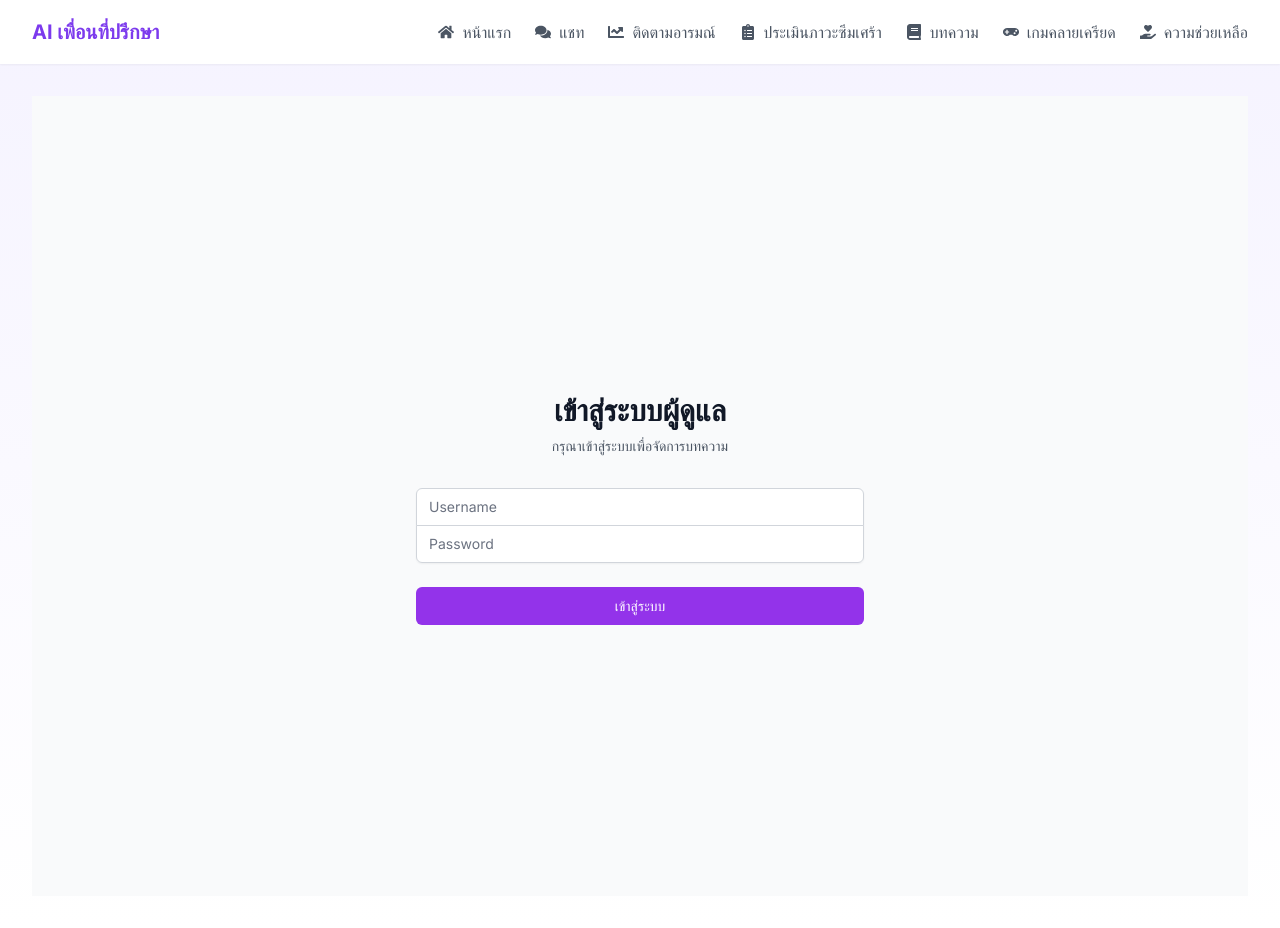
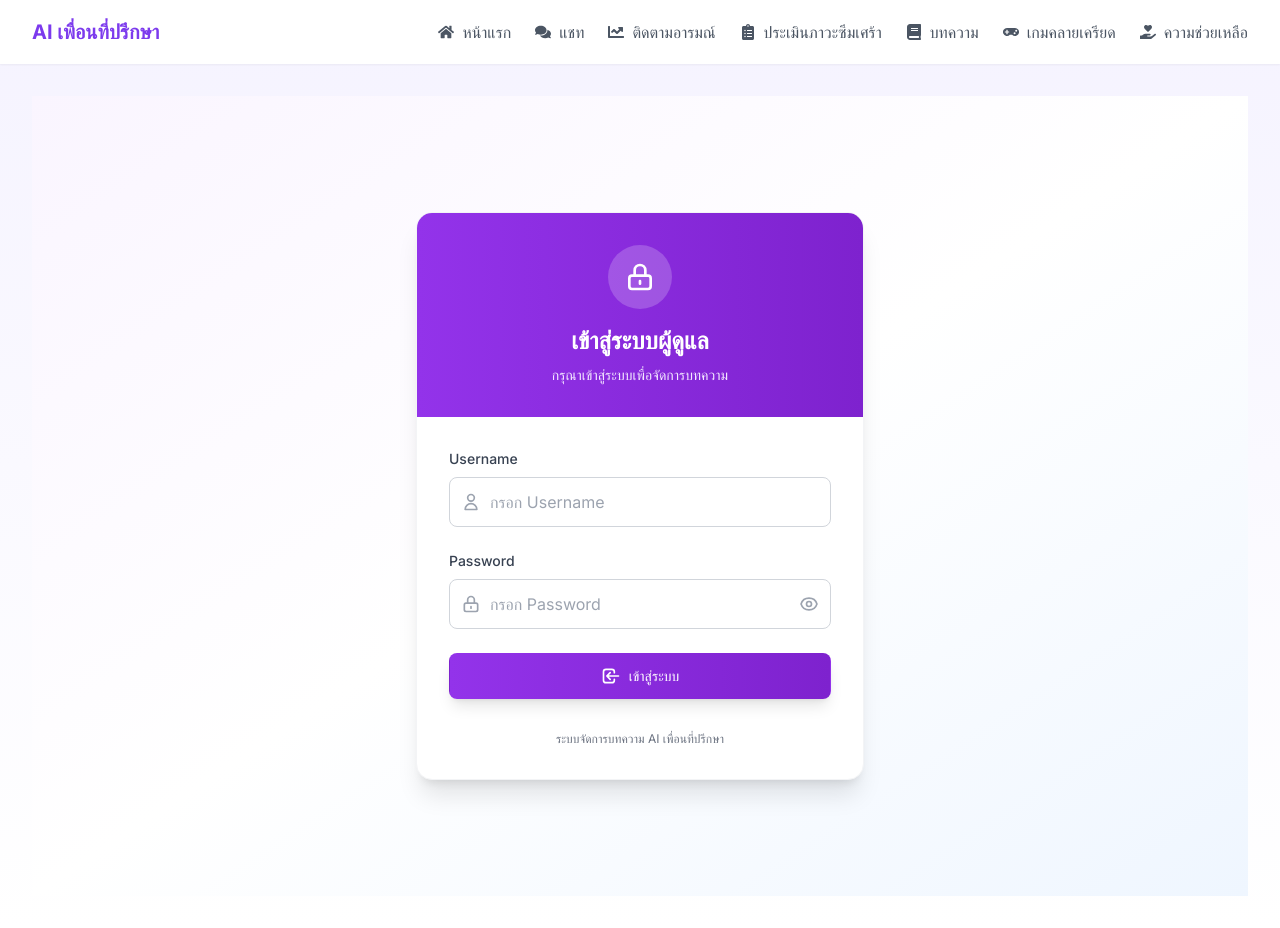
Before and after one commit to jansitthichai/ai-counselor, a Next.js app: page /admin/login in a window 1280 px wide. Built offline with nearby package versions, Linux system fonts and the light colour scheme.

Commit message:
Redesign admin login form with modern UI and enhanced UX features

```diff
--- a/app/admin/login/page.tsx
+++ b/app/admin/login/page.tsx
@@ -8,6 +8,7 @@
   const [password, setPassword] = useState('')
   const [error, setError] = useState('')
   const [isLoading, setIsLoading] = useState(false)
+  const [showPassword, setShowPassword] = useState(false)
   const router = useRouter()
 
   const handleSubmit = async (e: React.FormEvent) => {
@@ -31,67 +32,148 @@
   }
 
   return (
-    <div className="min-h-screen bg-gray-50 flex items-center justify-center py-12 px-4 sm:px-6 lg:px-8">
-      <div className="max-w-md w-full space-y-8">
-        <div>
-          <h2 className="mt-6 text-center text-3xl font-extrabold text-gray-900">
+    <div className="min-h-screen bg-gradient-to-br from-purple-50 via-white to-blue-50 flex items-center justify-center py-12 px-4 sm:px-6 lg:px-8">
+      <div className="max-w-md w-full">
+        {/* Card Container */}
+        <div className="bg-white rounded-2xl shadow-xl border border-gray-100 overflow-hidden">
+          {/* Header Section */}
+          <div className="bg-gradient-to-r from-purple-600 to-purple-700 px-8 py-8 text-center">
+            <div className="w-16 h-16 bg-white bg-opacity-20 rounded-full flex items-center justify-center mx-auto mb-4">
+              <svg className="w-8 h-8 text-white" fill="none" stroke="currentColor" viewBox="0 0 24 24">
+                <path strokeLinecap="round" strokeLinejoin="round" strokeWidth={2} d="M12 15v2m-6 4h12a2 2 0 002-2v-6a2 2 0 00-2-2H6a2 2 0 00-2 2v6a2 2 0 002 2zm10-10V7a4 4 0 00-8 0v4h8z" />
+              </svg>
+            </div>
+            <h2 className="text-2xl font-bold text-white mb-2">
               เข้าสู่ระบบผู้ดูแล
             </h2>
-          <p className="mt-2 text-center text-sm text-gray-600">
+            <p className="text-purple-100 text-sm">
               กรุณาเข้าสู่ระบบเพื่อจัดการบทความ
             </p>
           </div>
 
-        <form className="mt-8 space-y-6" onSubmit={handleSubmit}>
-          <div className="rounded-md shadow-sm -space-y-px">
+          {/* Form Section */}
+          <div className="px-8 py-8">
+            <form onSubmit={handleSubmit} className="space-y-6">
+              {/* Username Field */}
               <div>
-              <label htmlFor="username" className="sr-only">
+                <label htmlFor="username" className="block text-sm font-medium text-gray-700 mb-2">
                   Username
                 </label>
+                <div className="relative">
+                  <div className="absolute inset-y-0 left-0 pl-3 flex items-center pointer-events-none">
+                    <svg className="h-5 w-5 text-gray-400" fill="none" stroke="currentColor" viewBox="0 0 24 24">
+                      <path strokeLinecap="round" strokeLinejoin="round" strokeWidth={2} d="M16 7a4 4 0 11-8 0 4 4 0 018 0zM12 14a7 7 0 00-7 7h14a7 7 0 00-7-7z" />
+                    </svg>
+                  </div>
                   <input
                     id="username"
                     name="username"
                     type="text"
                     required
-                className="appearance-none rounded-none relative block w-full px-3 py-2 border border-gray-300 placeholder-gray-500 text-gray-900 rounded-t-md focus:outline-none focus:ring-purple-500 focus:border-purple-500 focus:z-10 sm:text-sm"
-                placeholder="Username"
+                    disabled={isLoading}
+                    className="block w-full pl-10 pr-3 py-3 border border-gray-300 rounded-lg focus:outline-none focus:ring-2 focus:ring-purple-500 focus:border-purple-500 disabled:bg-gray-50 disabled:cursor-not-allowed transition-colors"
+                    placeholder="กรอก Username"
                     value={username}
                     onChange={(e) => setUsername(e.target.value)}
                   />
                 </div>
+              </div>
+
+              {/* Password Field */}
               <div>
-              <label htmlFor="password" className="sr-only">
+                <label htmlFor="password" className="block text-sm font-medium text-gray-700 mb-2">
                   Password
                 </label>
+                <div className="relative">
+                  <div className="absolute inset-y-0 left-0 pl-3 flex items-center pointer-events-none">
+                    <svg className="h-5 w-5 text-gray-400" fill="none" stroke="currentColor" viewBox="0 0 24 24">
+                      <path strokeLinecap="round" strokeLinejoin="round" strokeWidth={2} d="M12 15v2m-6 4h12a2 2 0 002-2v-6a2 2 0 00-2-2H6a2 2 0 00-2 2v6a2 2 0 002 2zm10-10V7a4 4 0 00-8 0v4h8z" />
+                    </svg>
+                  </div>
                   <input
                     id="password"
                     name="password"
-                type="password"
+                    type={showPassword ? 'text' : 'password'}
                     required
-                className="appearance-none rounded-none relative block w-full px-3 py-2 border border-gray-300 placeholder-gray-500 text-gray-900 rounded-b-md focus:outline-none focus:ring-purple-500 focus:border-purple-500 focus:z-10 sm:text-sm"
-                placeholder="Password"
+                    disabled={isLoading}
+                    className="block w-full pl-10 pr-12 py-3 border border-gray-300 rounded-lg focus:outline-none focus:ring-2 focus:ring-purple-500 focus:border-purple-500 disabled:bg-gray-50 disabled:cursor-not-allowed transition-colors"
+                    placeholder="กรอก Password"
                     value={password}
                     onChange={(e) => setPassword(e.target.value)}
                   />
+                  <button
+                    type="button"
+                    disabled={isLoading}
+                    className="absolute inset-y-0 right-0 pr-3 flex items-center"
+                    onClick={() => setShowPassword(!showPassword)}
+                  >
+                    {showPassword ? (
+                      <svg className="h-5 w-5 text-gray-400 hover:text-gray-600" fill="none" stroke="currentColor" viewBox="0 0 24 24">
+                        <path strokeLinecap="round" strokeLinejoin="round" strokeWidth={2} d="M13.875 18.825A10.05 10.05 0 0112 19c-4.478 0-8.268-2.943-9.543-7a9.97 9.97 0 011.563-3.029m5.858.908a3 3 0 114.243 4.243M9.878 9.878l4.242 4.242M9.878 9.878L3 3m6.878 6.878L21 21" />
+                      </svg>
+                    ) : (
+                      <svg className="h-5 w-5 text-gray-400 hover:text-gray-600" fill="none" stroke="currentColor" viewBox="0 0 24 24">
+                        <path strokeLinecap="round" strokeLinejoin="round" strokeWidth={2} d="M15 12a3 3 0 11-6 0 3 3 0 016 0z" />
+                        <path strokeLinecap="round" strokeLinejoin="round" strokeWidth={2} d="M2.458 12C3.732 7.943 7.523 5 12 5c4.478 0 8.268 2.943 9.542 7-1.274 4.057-5.064 7-9.542 7-4.477 0-8.268-2.943-9.542-7z" />
+                      </svg>
+                    )}
+                  </button>
                 </div>
               </div>
 
+              {/* Error Message */}
               {error && (
-            <div className="text-red-600 text-center text-sm">
+                <div className="bg-red-50 border border-red-200 rounded-lg p-4">
+                  <div className="flex">
+                    <div className="flex-shrink-0">
+                      <svg className="h-5 w-5 text-red-400" fill="none" stroke="currentColor" viewBox="0 0 24 24">
+                        <path strokeLinecap="round" strokeLinejoin="round" strokeWidth={2} d="M12 8v4m0 4h.01M21 12a9 9 0 11-18 0 9 9 0 0118 0z" />
+                      </svg>
+                    </div>
+                    <div className="ml-3">
+                      <p className="text-sm text-red-700">
                         {error}
+                      </p>
+                    </div>
+                  </div>
                 </div>
               )}
 
+              {/* Submit Button */}
               <div>
                 <button
                   type="submit"
                   disabled={isLoading}
-              className="group relative w-full flex justify-center py-2 px-4 border border-transparent text-sm font-medium rounded-md text-white bg-purple-600 hover:bg-purple-700 focus:outline-none focus:ring-2 focus:ring-offset-2 focus:ring-purple-500 disabled:opacity-50 disabled:cursor-not-allowed"
+                  className="group relative w-full flex justify-center py-3 px-4 border border-transparent text-sm font-medium rounded-lg text-white bg-gradient-to-r from-purple-600 to-purple-700 hover:from-purple-700 hover:to-purple-800 focus:outline-none focus:ring-2 focus:ring-offset-2 focus:ring-purple-500 disabled:opacity-50 disabled:cursor-not-allowed transition-all duration-200 shadow-lg hover:shadow-xl transform hover:-translate-y-0.5"
                 >
-              {isLoading ? 'กำลังเข้าสู่ระบบ...' : 'เข้าสู่ระบบ'}
+                  {isLoading ? (
+                    <div className="flex items-center">
+                      <svg className="animate-spin -ml-1 mr-3 h-5 w-5 text-white" fill="none" viewBox="0 0 24 24">
+                        <circle className="opacity-25" cx="12" cy="12" r="10" stroke="currentColor" strokeWidth="4"></circle>
+                        <path className="opacity-75" fill="currentColor" d="M4 12a8 8 0 018-8V0C5.373 0 0 5.373 0 12h4zm2 5.291A7.962 7.962 0 014 12H0c0 3.042 1.135 5.824 3 7.938l3-2.647z"></path>
+                      </svg>
+                      กำลังเข้าสู่ระบบ...
+                    </div>
+                  ) : (
+                    <div className="flex items-center">
+                      <svg className="w-5 h-5 mr-2" fill="none" stroke="currentColor" viewBox="0 0 24 24">
+                        <path strokeLinecap="round" strokeLinejoin="round" strokeWidth={2} d="M11 16l-4-4m0 0l4-4m-4 4h14m-5 4v1a3 3 0 01-3 3H6a3 3 0 01-3-3V7a3 3 0 013-3h7a3 3 0 013 3v1" />
+                      </svg>
+                      เข้าสู่ระบบ
+                    </div>
+                  )}
                 </button>
               </div>
             </form>
+
+            {/* Footer */}
+            <div className="mt-8 text-center">
+              <p className="text-xs text-gray-500">
+                ระบบจัดการบทความ AI เพื่อนที่ปรึกษา
+              </p>
+            </div>
+          </div>
+        </div>
       </div>
     </div>
   )
```
Lines whose indentation alone changed are shown as unchanged.
